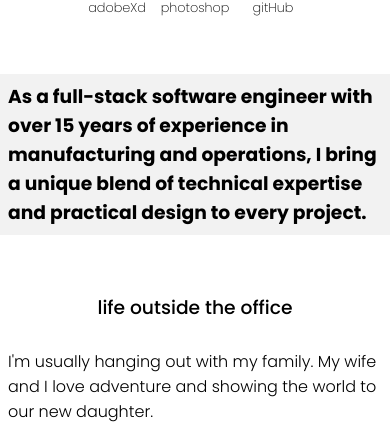
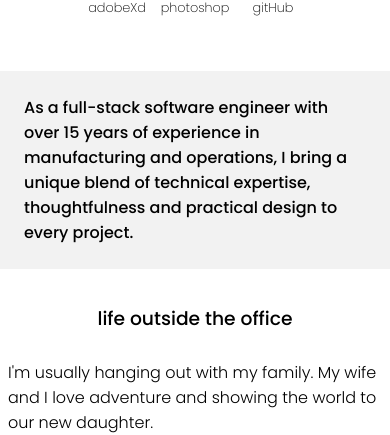
Before and after one commit to cwest9400/frontend-fullstack-portfolio, a React (Create React App) app: page / in a window 390 px wide. Shown: the part 1903-2338 px from the top of the page. Built offline with nearby package versions, Linux system fonts and the light colour scheme; no server answers.

Commit message:
about me mobile refactor

```diff
--- a/src/pages/About.js
+++ b/src/pages/About.js
@@ -8,7 +8,7 @@ function About(props) {
       <div className="about-card">
         <div className="about-info">
           <h3 className="bio-top">
-        As a full-stack software engineer with over 15 years of experience in manufacturing and operations, I bring a unique blend of technical expertise and practical design to every project.
+        As a full-stack software engineer with over 15 years of experience in manufacturing and operations, I bring a unique blend of technical expertise, thoughtfulness and practical design to every project.
         </h3>
         <h3 className="life-outside">life outside the office</h3>
         <p className="bio">I'm usually hanging out with my family. My wife and I love adventure and showing the world to our new daughter.</p>
--- a/src/sass/input.scss
+++ b/src/sass/input.scss
@@ -394,7 +394,15 @@ p {
     text-align: left;
     color: black;
     background-color: $background-color;
-    padding: 8px;;
+    padding: 8px;
+    @media only all and (max-width: 950px) {
+      width: auto;
+      padding:24px;
+      font-weight: 500;
+      font-size: 1em;
+      text-align: left;
+
+    }
 
 
   }
@@ -402,6 +410,10 @@ p {
     padding-top: 10%;
     text-align: center;
     font-weight: 500;
+    @media only all and (max-width: 950px) {
+      padding-top: 16px;
+
+    }
 
   }
   .bio {
--- a/src/style/output.css
+++ b/src/style/output.css
@@ -365,10 +365,24 @@ p {
   background-color: #f2f2f2;
   padding: 8px;
 }
+@media only all and (max-width: 950px) {
+  .about-card .bio-top {
+    width: auto;
+    padding: 24px;
+    font-weight: 500;
+    font-size: 1em;
+    text-align: left;
+  }
+}
 .about-card .life-outside {
   padding-top: 10%;
   text-align: center;
   font-weight: 500;
+}
+@media only all and (max-width: 950px) {
+  .about-card .life-outside {
+    padding-top: 16px;
+  }
 }
 .about-card .bio {
   padding-top: 0;
```
Also changed, not shown: 1 other file (tests, documents, lock files or other folders).
